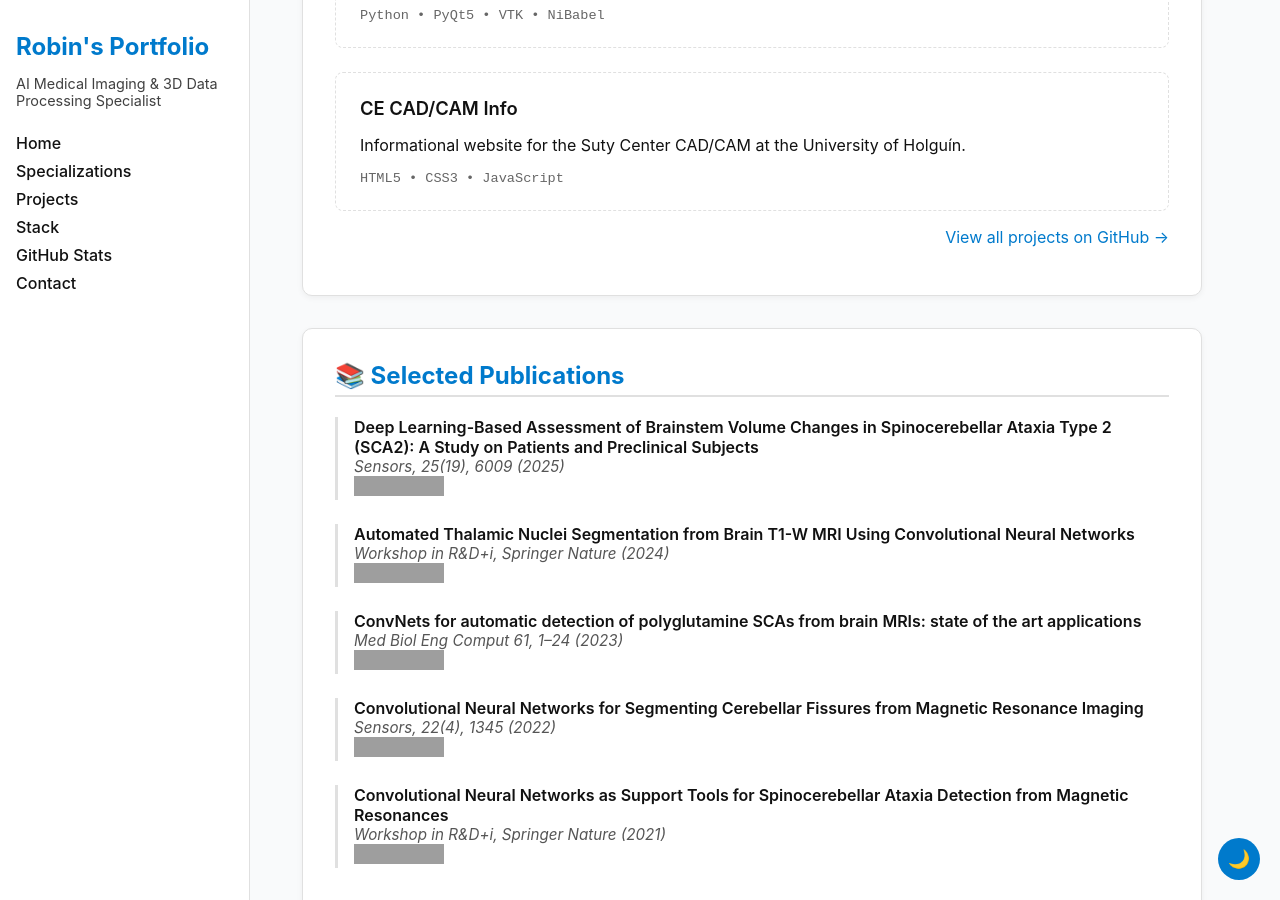
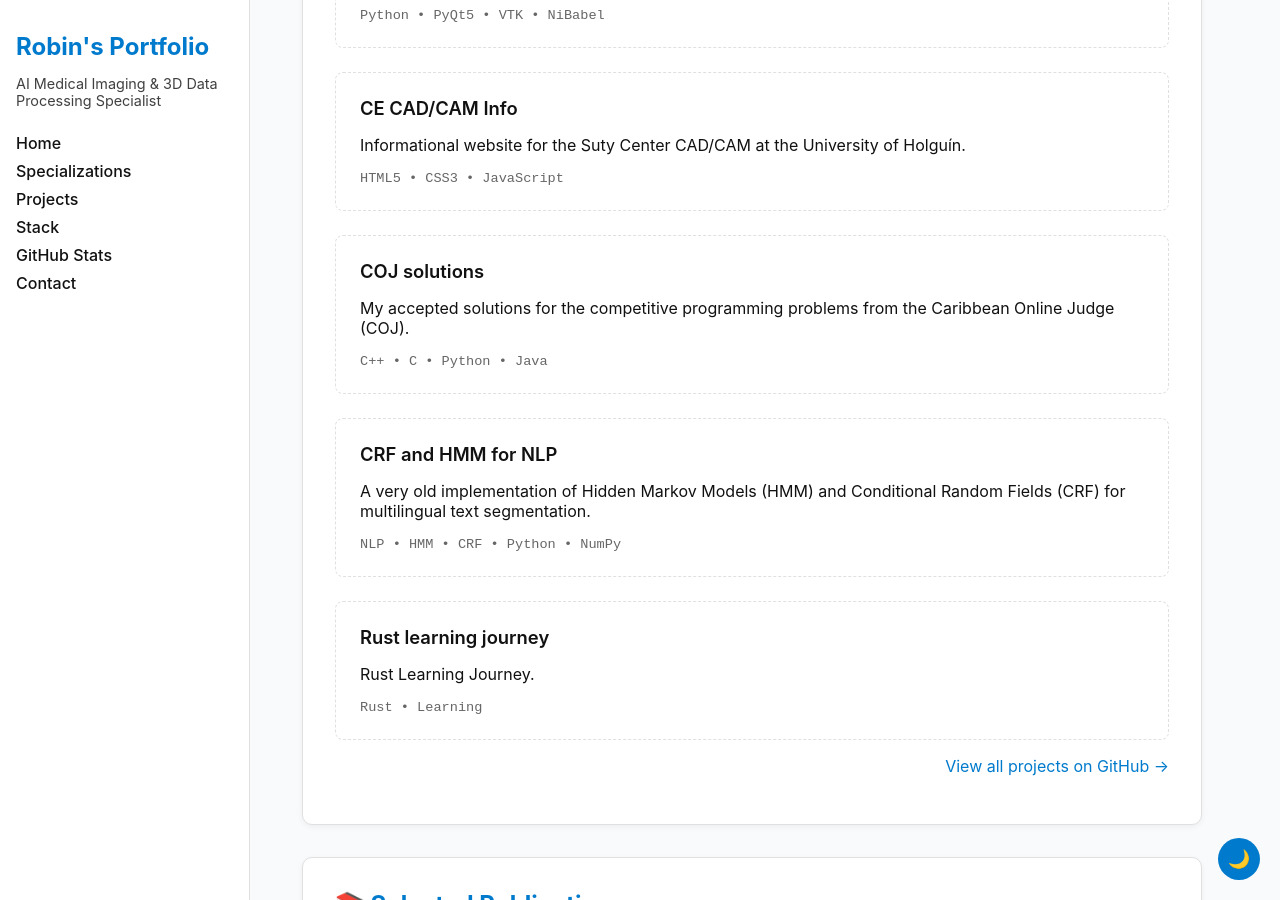
Before and after one commit to robbinc91/robbinc91.github.io, a Jekyll site: the page built from index.md, in a window 1280 px wide and 900 px high, scrolled down 1658 px. Built offline with Jekyll 4.4.1, drawn with Linux system fonts in a browser that asks for light colours; some of the changed text lies outside the part shown; grey boxes are pictures that could not be loaded.

Commit message:
update featured projects

```diff
--- a/index.md
+++ b/index.md
@@ -40,7 +39,7 @@ description: AI Medical Imaging & 3D Data Processing Specialist
                 <li><strong>Python:</strong> PyTorch, TensorFlow/Keras, NumPy, SciPy</li>
                 <li><strong>Medical:</strong> NiBabel, ANTsPy, PyROBEX</li>
                 <li><strong>Tools:</strong> Docker, Git, Linux/Bash</li>
-                <li><strong>Languages:</strong> C++, Java, Rust (Learning)</li>
+                <li><strong>Languages:</strong> Python, C++, Java, Rust (Learning)</li>
             </ul>
         </div>
     </div>
@@ -89,6 +88,30 @@ description: AI Medical Imaging & 3D Data Processing Specialist
             </div>
             <p>Informational website for the Suty Center CAD/CAM at the University of Holguín.</p>
             <div class="project-tech">HTML5 • CSS3 • JavaScript</div>
+        </div>
+
+        <div class="project-card">
+            <div class="project-header">
+                <span class="project-title"><a href="https://github.com/robbinc91/coj-solutions">COJ solutions</a></span>
+            </div>
+            <p>My accepted solutions for the competitive programming problems from the Caribbean Online Judge (COJ).</p>
+            <div class="project-tech">C++ • C • Python • Java</div>
+        </div>
+
+        <div class="project-card">
+            <div class="project-header">
+                <span class="project-title"><a href="https://github.com/robbinc91/himm-crf-nlp-text-segmentation">CRF and HMM for NLP</a></span>
+            </div>
+            <p>A very old implementation of Hidden Markov Models (HMM) and Conditional Random Fields (CRF) for multilingual text segmentation.</p>
+            <div class="project-tech">NLP • HMM • CRF • Python • NumPy</div>
+        </div>
+
+        <div class="project-card">
+            <div class="project-header">
+                <span class="project-title"><a href="https://github.com/robbinc91/sololearn-rust">Rust learning journey</a></span>
+            </div>
+            <p>Rust Learning Journey.</p>
+            <div class="project-tech">Rust • Learning</div>
         </div>
 
     </div>
```
Also changed, not shown: other parts of index.md (+1 -2 lines).
